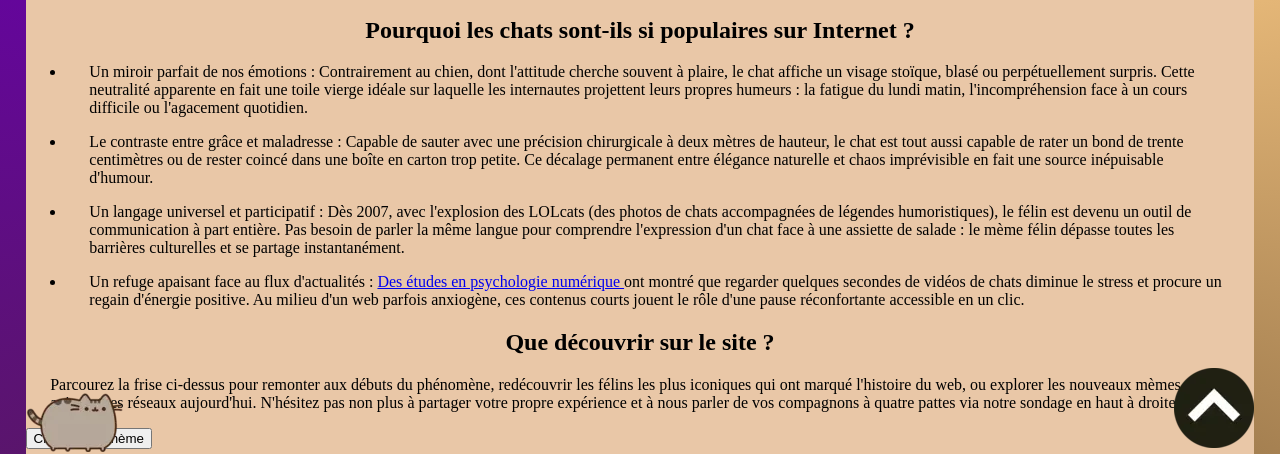
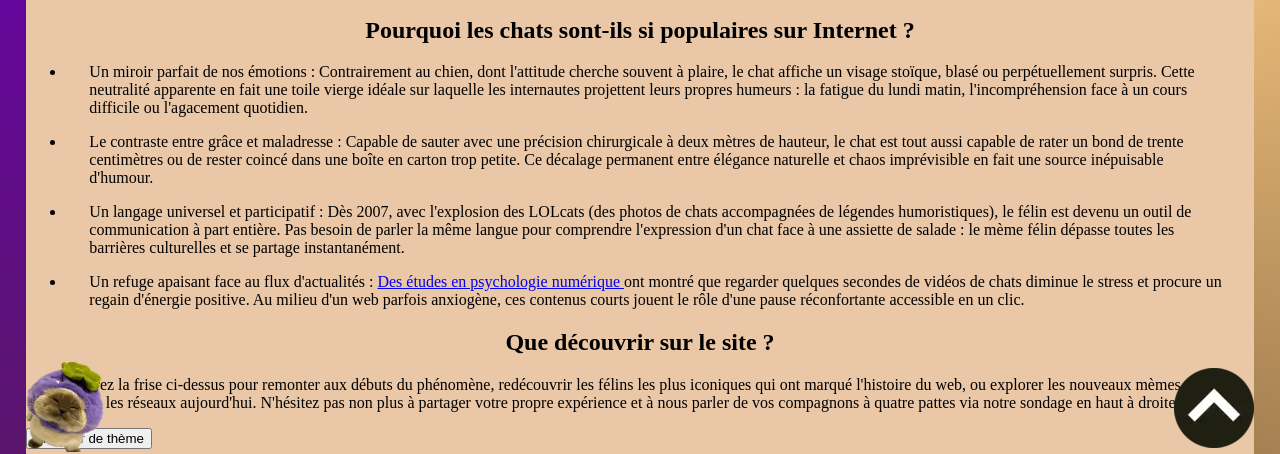
Before and after one commit to HouariYassine/Projet-Site-Web-R1.02, a plain HTML site: page bibliography.html in a window 1280 px wide. Shown: the part 348-802 px from the top of the page. Drawn offline with Linux system fonts and the light colour scheme.

Commit message:
Replace Pusheen image with Xiaoji image

```diff
--- a/bibliography.html
+++ b/bibliography.html
@@ -88,7 +88,7 @@
 			</p>
 			<button type="button" onclick="changeTheme()">Changer de thème</button>
 			<aside class="fix">
-				<img src="assets/pusheen.webp" alt="pusheen">
+				<img src="assets/xiaoji.webp" alt="image de chat">
 				<a href="#top"><img src="assets/uparrow.webp" alt="Retour en haut de la page"></a>
 			</aside>
 		</main>
```
